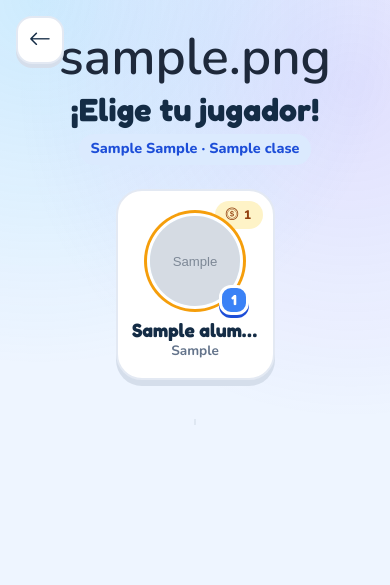
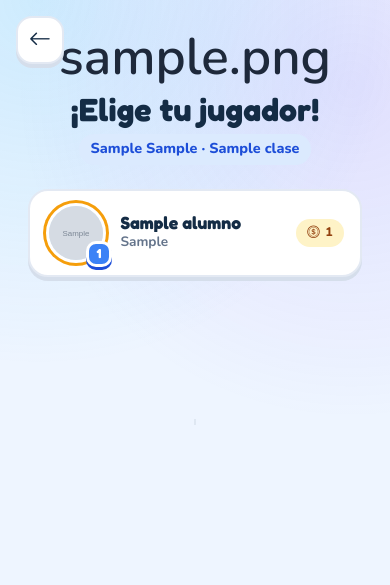
Before and after one commit to Code-Tech-Software/NextLevel, a Django app: page /clase/1/ in a window 390 px wide. Shown: the top 585 px of the page. Run offline with Django 5.2, Linux system fonts and the light colour scheme; tables that the repository leaves empty hold one stand-in row (values such as "Sample post"); grey boxes marked "Sample" are stand-in pictures; some libraries are stand-ins or nearby versions.

Commit message:
actualizacion pequeña responsivo jugadores lista

```diff
--- a/NextLevel/settings.py
+++ b/NextLevel/settings.py
@@ -91,7 +91,7 @@ WSGI_APPLICATION = 'NextLevel.wsgi.application'
 
 
 DATABASES = {
-    'default': dj_database_url.config(default=os.getenv("DATABASE_URL"))
+   'default': dj_database_url.config(default=os.getenv("DATABASE_URL"))
 }
 
 # Password validation
--- a/static/css/alumno.css
+++ b/static/css/alumno.css
@@ -1214,3 +1214,22 @@ a.nodo:active { transform: translateY(8px); box-shadow: 0 0 0 var(--n2); }
 .chip-tipo.digital { background: #dbeafe; color: #1d4ed8; }
 .chip-entrega { font-size: .7rem; font-weight: 800; padding: .22rem .6rem; border-radius: 999px; background: #f1f5f9; color: var(--texto-suave); }
 .swal-tipo { display: inline-block; margin-top: 10px; font-size: .85rem; font-weight: 800; background: #f1f5f9; color: #334155; border-radius: 999px; padding: .3rem .8rem; }
+
+/* ---------- Elegir jugador en teléfonos muy angostos: tarjeta horizontal, una por fila ---------- */
+@media (max-width: 400px) {
+    .fila-jugadores { --bs-gutter-y: .75rem; }
+    .fila-jugadores .col-jugador { flex: 0 0 auto; width: 100%; }
+    .jugador {
+        display: grid; grid-template-columns: auto minmax(0, 1fr) auto;
+        grid-template-areas: "avatar nombre monedas" "avatar apellido monedas";
+        align-items: center; column-gap: .9rem; text-align: left;
+        padding: .75rem 1rem; border-radius: 20px; box-shadow: 0 4px 0 var(--sombra-3d);
+    }
+    .jugador:hover { transform: translateY(-3px); }
+    .jugador .avatar-wrap { grid-area: avatar; }
+    .jugador .avatar { --tam: 60px; }
+    .jugador .nivel-badge { min-width: 26px; height: 26px; font-size: .8rem; border-radius: 10px; bottom: -4px; right: -6px; }
+    .jugador .n { grid-area: nombre; align-self: end; margin-top: 0; font-size: 1.1rem; }
+    .jugador .a { grid-area: apellido; align-self: start; }
+    .jugador .monedas-chip { grid-area: monedas; position: static; }
+}
--- a/templates/Alumnos/lista_alumnos.html
+++ b/templates/Alumnos/lista_alumnos.html
@@ -22,7 +22,7 @@
     {% endif %}
 
     <div class="container" style="max-width:1100px">
-        <div class="row g-3 g-md-4 justify-content-center">
+        <div class="row g-3 g-md-4 justify-content-center fila-jugadores">
             {% for alumno in alumnos %}
                 {% with rango=alumno.rango %}
                 <div class="col-6 col-md-4 col-lg-3 col-jugador" data-nombre="{{ alumno.nombre|lower }} {{ alumno.apellido|lower }}">
```
